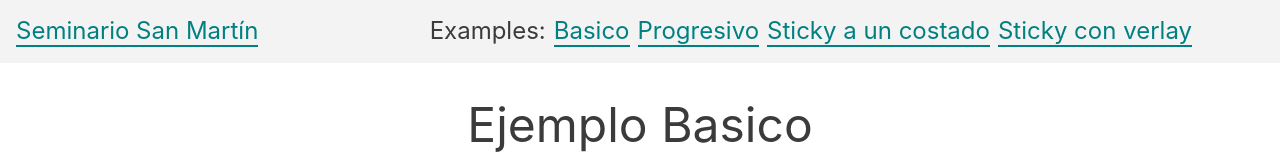
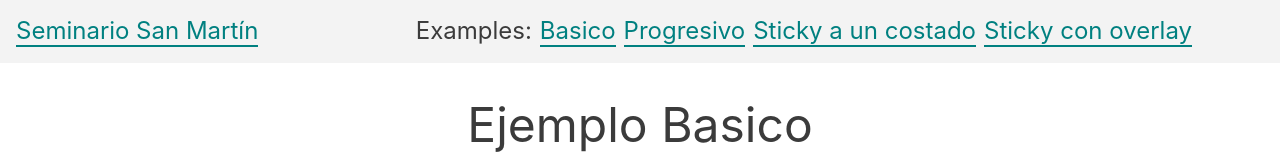
Before and after one commit to mjoviedo/seminario-arte, a plain HTML site: page basic.html in a window 1280 px wide. Shown: the top 160 px of the page. Drawn offline with nearby package versions, Linux system fonts and the light colour scheme; a script that the page names is missing.

Commit message:
cambios titulos

```diff
--- a/basic.html
+++ b/basic.html
@@ -48,7 +48,7 @@
           <a href="basic.html">Basico</a>
           <a href="progress.html">Progresivo</a>
           <a href="sticky-side.html">Sticky a un costado</a>
-          <a href="sticky-overlay.html">Sticky con verlay</a>
+          <a href="sticky-overlay.html">Sticky con overlay</a>
         </div>
       </nav>
       <section id="intro">
```
Also changed, not shown: index.html (+1 -1 lines), progress.html (+1 -1 lines), sticky-overlay.html (+1 -1 lines), sticky-side.html (+1 -1 lines).
